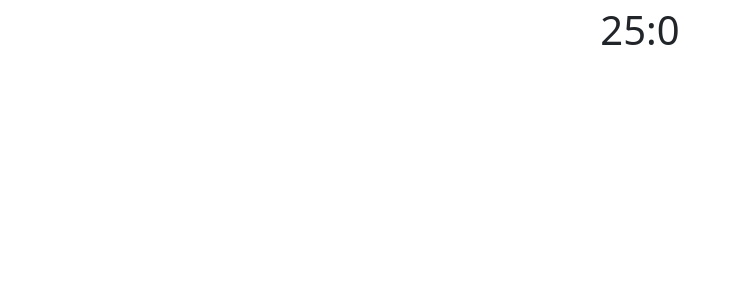
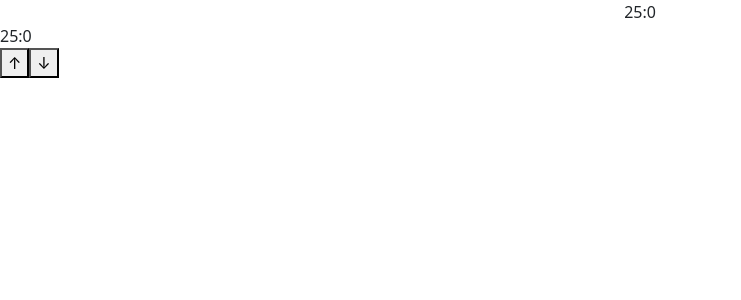
Before and after one commit to MarvelousChester/Web-Pomodoro, a React (Vite) app in the folder Pomodoro/: page / in a window 1280 px wide. Shown: the top 300 px of the page, without its empty margins (0-741 px from the left). Built offline with nearby package versions, Linux system fonts and the light colour scheme.

Commit message:
Add SettingTimer and Button Component display

```diff
--- a/Pomodoro/src/App.tsx
+++ b/Pomodoro/src/App.tsx
@@ -1,10 +1,12 @@
 import "./App.css";
 import Timer from "./components/Timer";
+import SettingTimer from "./components/SettingTimer";
 
 function App() {
   return (
     <>
       <Timer minute={25} seconds={0}></Timer>
+      <SettingTimer minuteInit={25} secondInit={0}></SettingTimer>
     </>
   );
 }
--- /dev/null
+++ b/Pomodoro/src/components/SettingTimer.tsx
@@ -0,0 +1,21 @@
+interface Props {
+  minuteInit: number;
+  secondInit: number;
+}
+
+const SettingTimer = ({ minuteInit, secondInit }: Props) => {
+  let minute = minuteInit;
+  let second = secondInit;
+
+  return (
+    <div>
+      <div contentEditable="true">
+        {minute}:{second}
+      </div>
+      <button>↑</button>
+      <button>↓</button>
+    </div>
+  );
+};
+
+export default SettingTimer;
--- a/Pomodoro/src/components/Timer.tsx
+++ b/Pomodoro/src/components/Timer.tsx
@@ -4,7 +4,7 @@ interface Props {
 }
 
 const Timer = ({ minute, seconds }: Props) => {
-  return <div className="text-center fs-1">{minute + ":" + seconds}</div>;
+  return <div className="text-center">{minute + ":" + seconds}</div>;
 };
 
 export default Timer;
```
